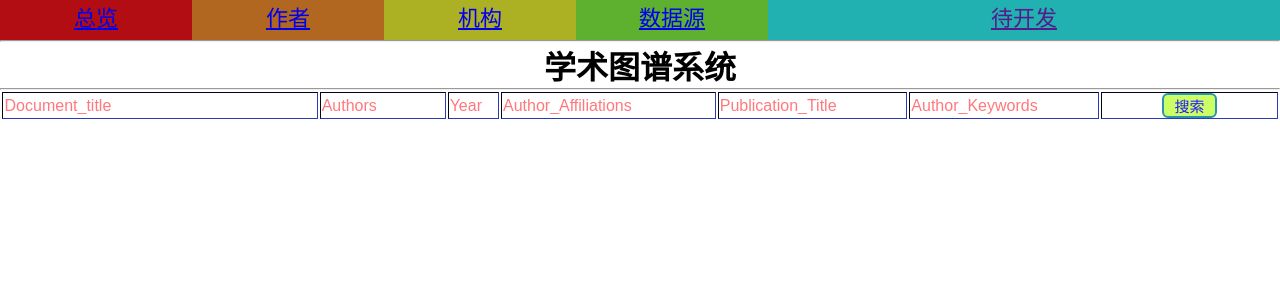
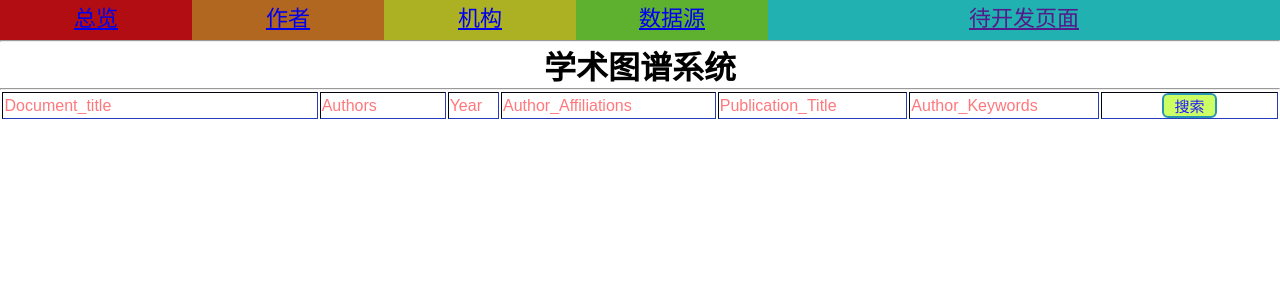
Before and after one commit to 1097452462/seciii, a Spring Boot app: page / in a window 1280 px wide. Shown: the top 300 px of the page. Run offline with Spring Boot 4, Linux system fonts and the light colour scheme; data that the repository does not hold is empty.

Commit message:
最终测试版

```diff
--- a/src/main/resources/templates/index.html
+++ b/src/main/resources/templates/index.html
@@ -45,7 +45,7 @@
             <a href="/view/manage" >数据源</a>
         </div>
         <div style=" background-color: #21b1b0;font-size: 22px;float:left;width: 40%;height: 40px;text-align: center">
-            <a href="" >待开发</a>
+            <a href="" >待开发页面</a>
         </div>
     </div>
 <br>
```
